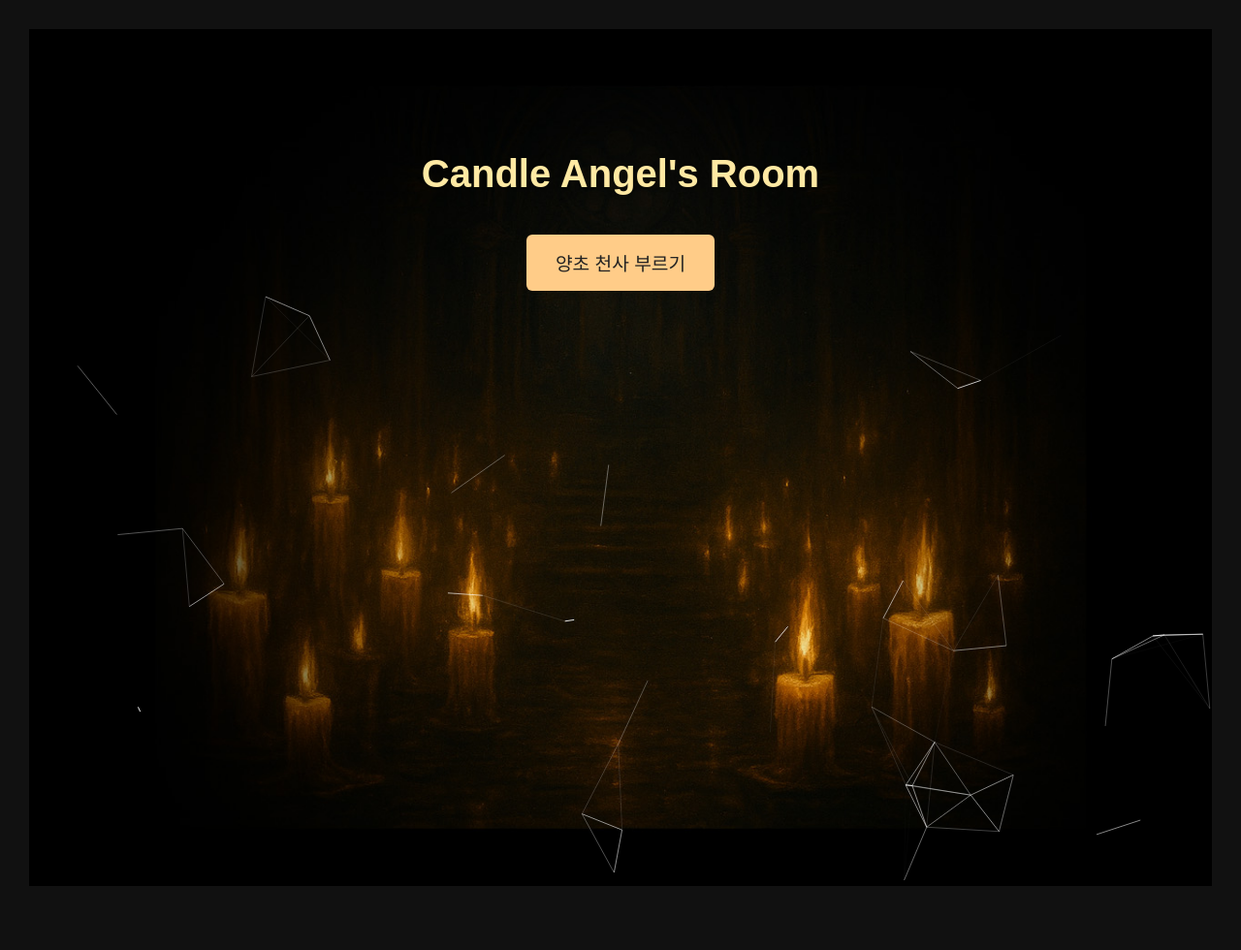
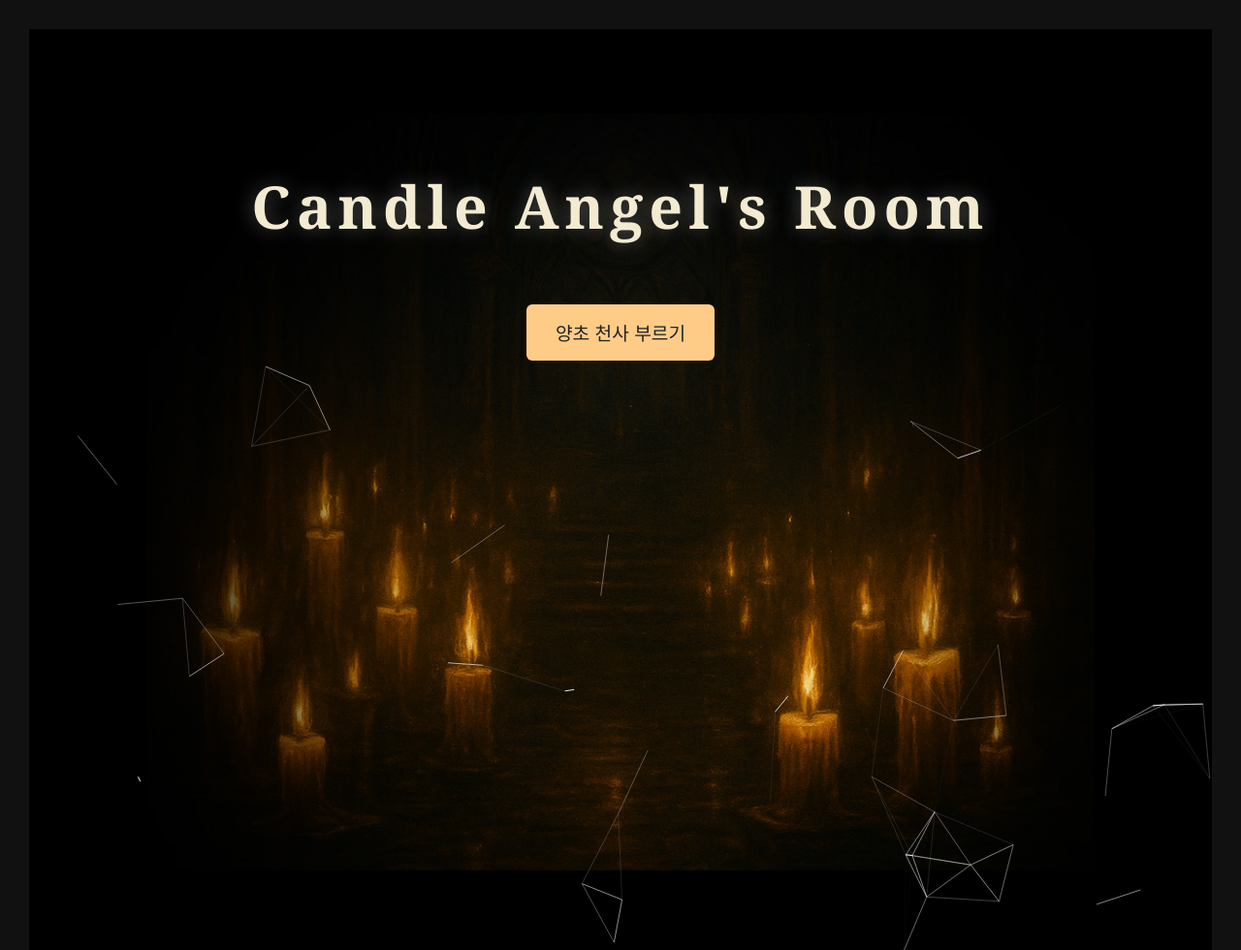
Before and after one commit to yeonyeonseo/candle_angel, a website: page index.html in a window 1280 px wide. Shown: the top 980 px of the page at 97% size. Before the commit the page ends 944 px from the top, so only its background shows below. Drawn offline with nearby package versions, Linux system fonts and the light colour scheme.

Commit message:
Update style.css

```diff
--- a/style.css
+++ b/style.css
@@ -116,3 +116,16 @@ audio {
   font-size: 1.2em;
   padding: 15px 30px;
 }
+#summon-title {
+  font-family: 'Georgia', serif;
+  font-size: 3.8em;
+  color: #fff8dd;
+  text-align: center;
+  letter-spacing: 0.1em;
+  margin-bottom: 40px;
+  text-shadow: 0 0 20px rgba(255, 255, 255, 0.3);
+  z-index: 2;
+  position: relative;
+  mix-blend-mode: lighten; /* 배경에 자연스럽게 섞이게 */
+  opacity: 0.95;
+}
```
